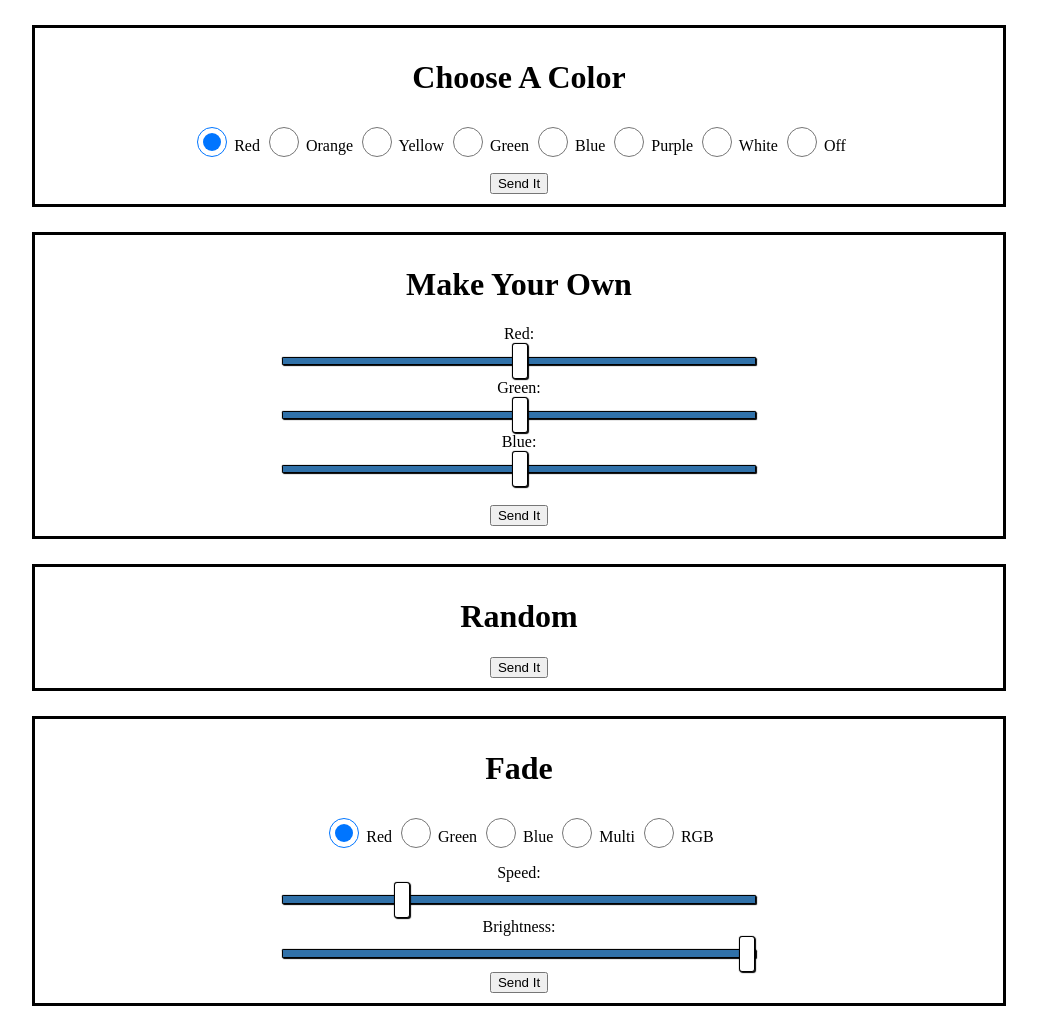
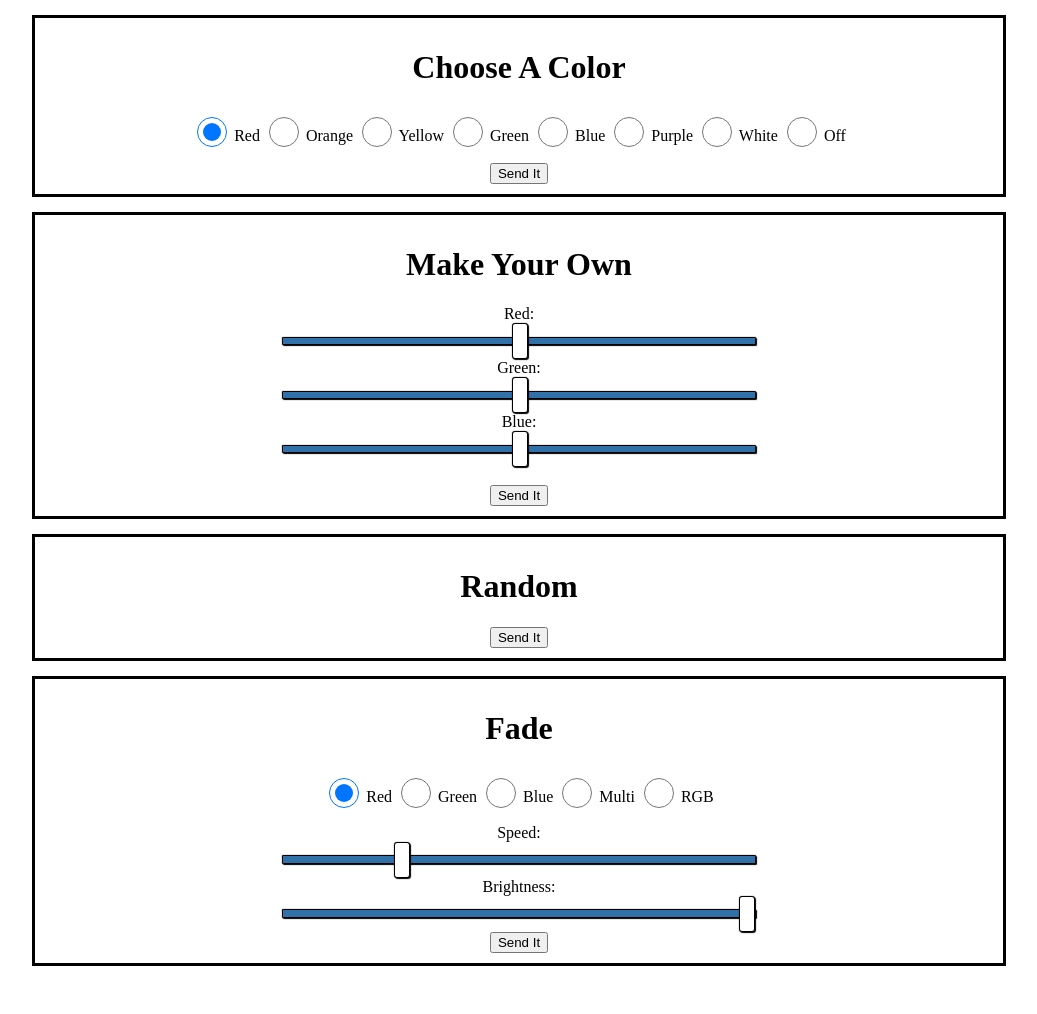
Before and after one commit to the-shwa/piLightServer, a Flask app: page / in a window 1280 px wide. Shown: the whole page, without its empty margins (121-1158 px from the left). After the commit the page ends 966 px from the top, so only its background shows below. Run offline with Flask 2, Linux system fonts and the light colour scheme.

Commit message:
Adgusting css

```diff
--- a/static/style.css
+++ b/static/style.css
@@ -4,7 +4,7 @@
     width: 75%;
     border: 3px solid black;
     padding: 10px;
-    margin-top: 25px;
+    margin-top: 15px;
     text-align: center;
 }
 .range{
@@ -13,7 +13,7 @@
     width: 75%;
     border: 3px solid black;
     padding: 10px;
-    margin-top: 25px;
+    margin-top: 15px;
     text-align: center;
 }
 .other{
@@ -22,7 +22,7 @@
     width: 75%;
     border: 3px solid black;
     padding: 10px;
-    margin-top: 25px;
+    margin-top: 15px;
     text-align: center;
 }
 input[type="radio"]{
```
